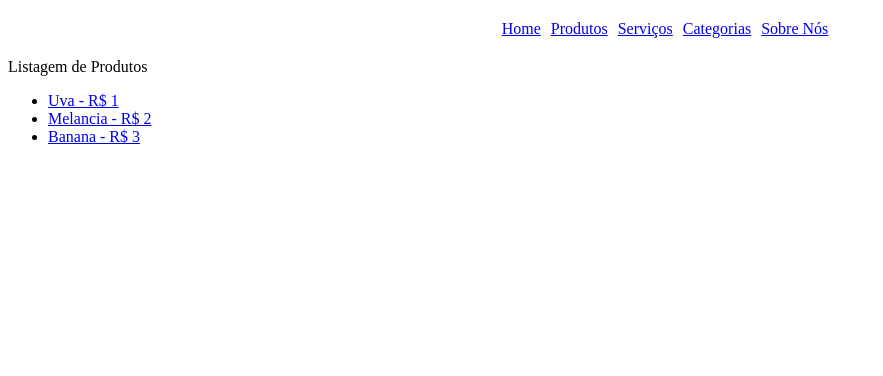
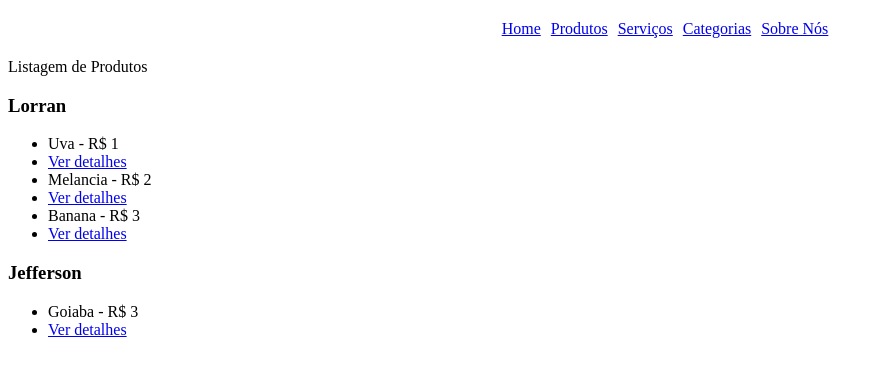
Before and after one commit to LorranFont/produtos_e_servicos_senac_2023, a Django app: page /produtos/ in a window 1280 px wide. Shown: the top 376 px of the page, without its empty margins (0-883 px from the left). Run offline with Django 3.2, Linux system fonts and the light colour scheme.

Commit message:
adicinando um vendedor

```diff
--- a/produtos/templates/listagem_produtos.html
+++ b/produtos/templates/listagem_produtos.html
@@ -2,9 +2,14 @@
 
 {% block conteudo %}
     Listagem de Produtos
-    <ul>
-    {% for produto in produtos %}
-        <li><a href="#"> {{produto.Nome }} - R$ {{produto.Preco}}</a></li>
+    {% for produtos_do_vendedor in produtos_dos_vendedores %}
+        <div>
+            <h3>{{ produtos_do_vendedor.vendedor.nome }}</h3>
+        </div>
+        <ul>
+        {% for produto in produtos_do_vendedor.produtos %}
+            <li> {{ produto.nome }} - R$ {{ produto.preco }}<li> <a href="#">Ver detalhes</a>
+        {% endfor %}
+        </ul>
     {% endfor %}
-    </ul>
 {% endblock conteudo %}
--- a/produtos/views.py
+++ b/produtos/views.py
@@ -1,11 +1,21 @@
 from django.shortcuts import render
 
 def listagem_produtos(request):
-    context = {
+    produtos_dos_vendedores = [{
+
+        'vendedor': {'nome': 'Lorran'},
         'produtos': [
-            {'Nome': 'Uva', 'Preco': 1},
-            {'Nome': 'Melancia', 'Preco': 2},
-            {'Nome': 'Banana', 'Preco': 3}
+            {'nome': 'Uva', 'preco': 1},
+            {'nome': 'Melancia', 'preco': 2},
+            {'nome': 'Banana', 'preco': 3},
             ]
-    }
+    },
+    {
+        'vendedor': {'nome': 'Jefferson'},
+        'produtos': [
+            {'nome': 'Goiaba', 'preco': 3},
+
+            ]
+    }]
+    context = {'produtos_dos_vendedores': produtos_dos_vendedores}
     return render(request, 'templates/listagem_produtos.html',context)
```
